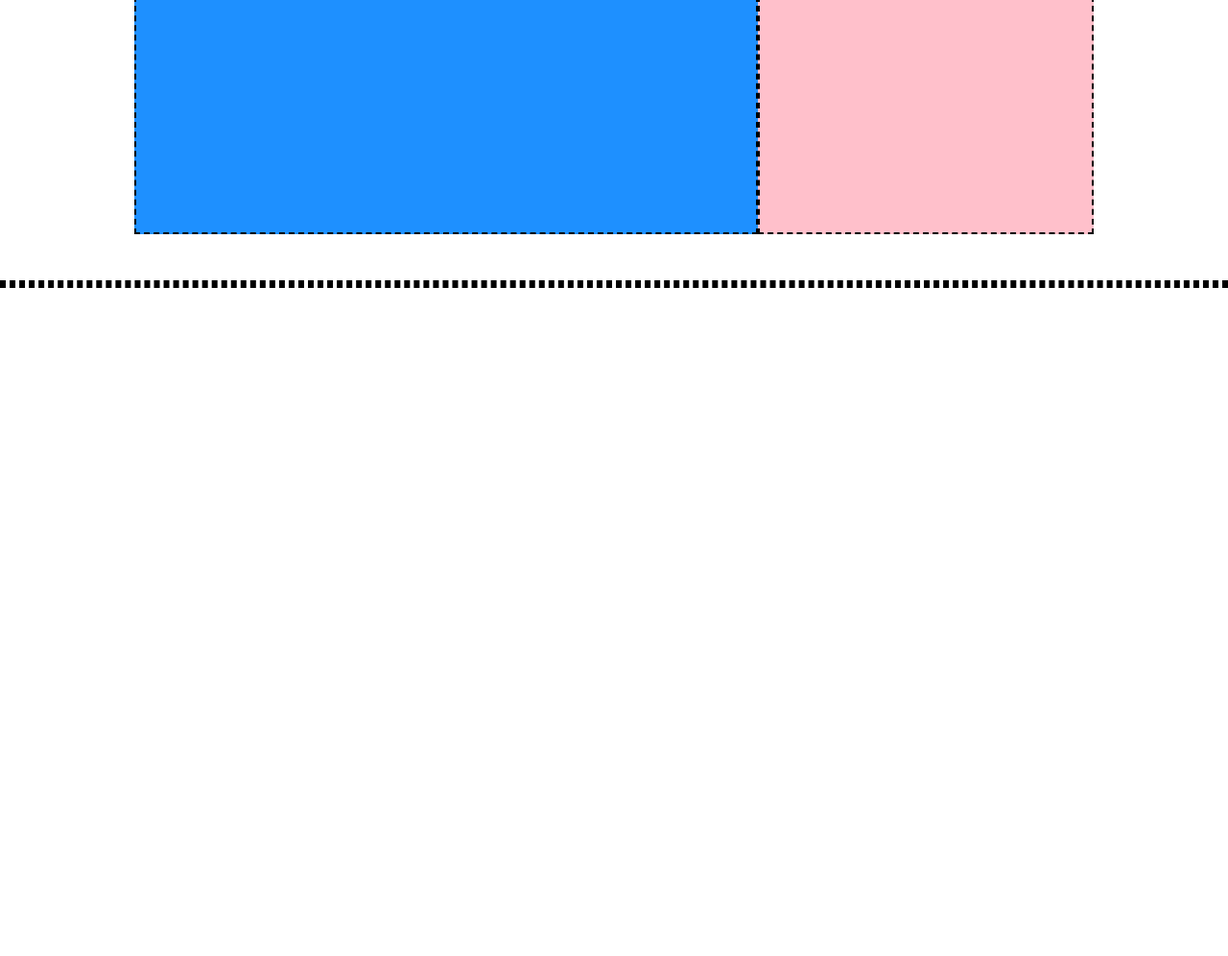
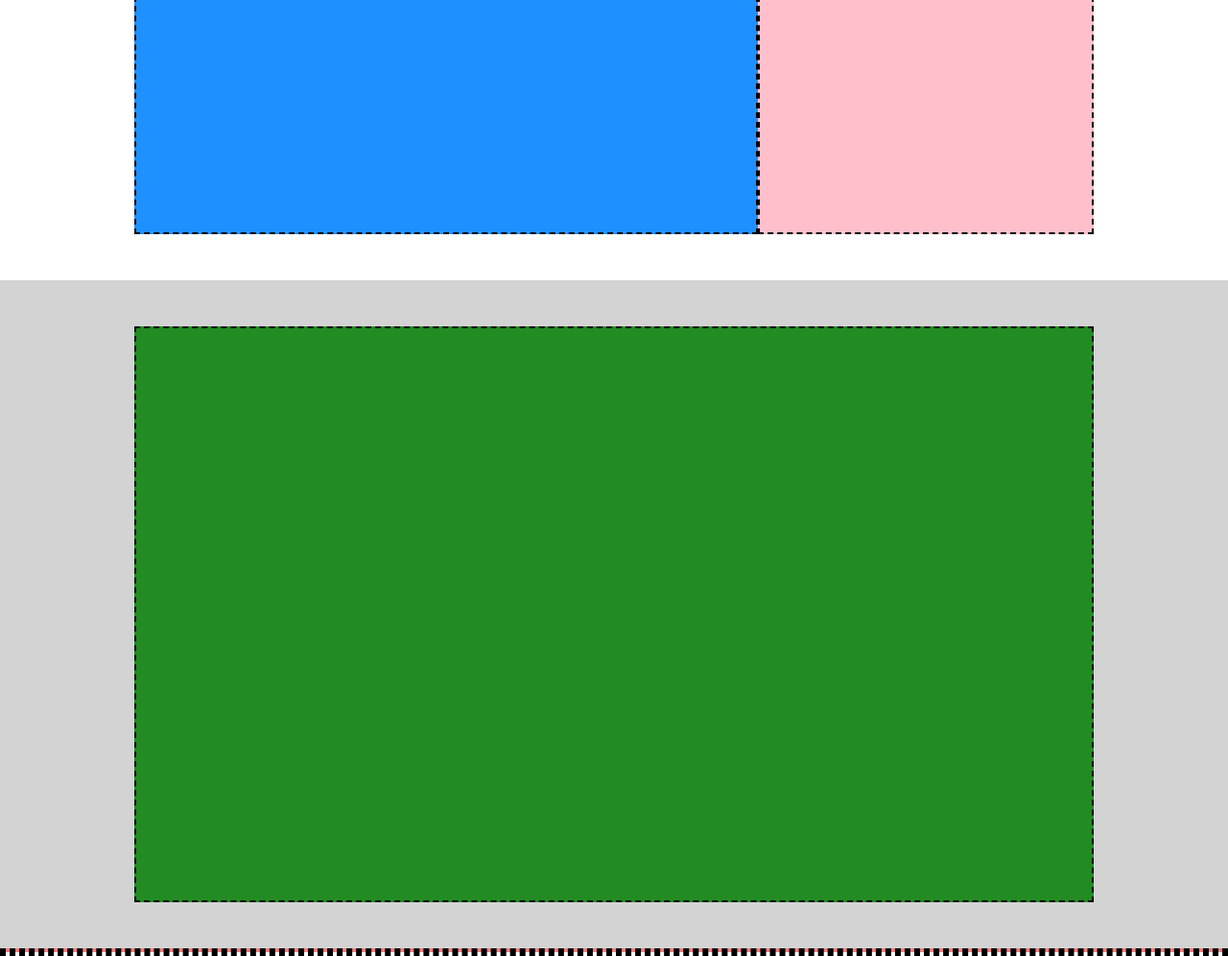
Before and after one commit to giuliacarangelo/htmlcss-struttura-discord, a plain HTML site: page index.html in a window 1280 px wide. Shown: the part 2046-3042 px from the top of the page at 96% size. Before the commit the page ends 2346 px from the top, so only its background shows below. Drawn offline with Linux system fonts and the light colour scheme.

Commit message:
added second section

```diff
--- a/index.html
+++ b/index.html
@@ -47,16 +47,16 @@
             <div class="forty"></div>
         </section>
 
+        <section class="second-section">
+            <div class="second-section-container">
 
+            </div>
+        </section>
     <footer>
         <section class="30-70">
-            <div class="30"></div>
+            <div class="thirty"></div>
             <div class="70-quarters"></div>
         </section>
-        <div class="login-button">
-            <a href=""></a>
-            <a href=""></a>
-        </div>
     </footer>
 </main>
 
--- a/styles/style.css
+++ b/styles/style.css
@@ -95,3 +95,24 @@ ul > li {
     padding-top: 3rem;
     padding-bottom: 3rem;
 }
+
+.second-section {
+    background-color: lightgrey;
+    display: flex;
+    height: auto;
+    padding-top: 3rem;
+    padding-bottom: 3rem;
+}
+
+.second-section-container {
+    align-self: center;
+    margin: 0 auto;
+    width: 1000px;
+    height: 600px;
+    background-color: #228b22;
+}
+
+.thirty {
+    background-color: #f08080;
+    width: ;
+}
```
